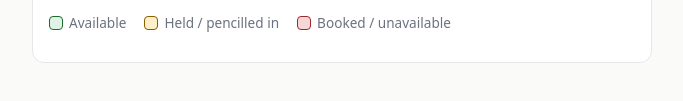
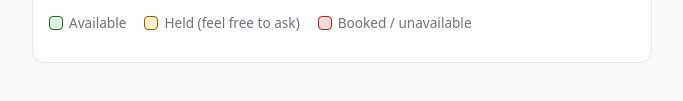
Before and after one commit to mikeysykey/mikeysykey, a plain HTML site: page freedates/index.html in a window 1280 px wide. Shown: the part 697-798 px from the top of the page, without its empty margins (298-981 px from the left). Drawn offline with Linux system fonts and the light colour scheme.

Commit message:
Update index.html

```diff
--- a/freedates/index.html
+++ b/freedates/index.html
@@ -144,7 +144,7 @@
 
     <div class="legend">
       <span><i class="swatch free"></i> Available</span>
-      <span><i class="swatch held"></i> Held / pencilled in</span>
+      <span><i class="swatch held"></i> Held (feel free to ask)</span>
       <span><i class="swatch booked"></i> Booked / unavailable</span>
     </div>
     <div class="msg" id="msg"></div>
```
